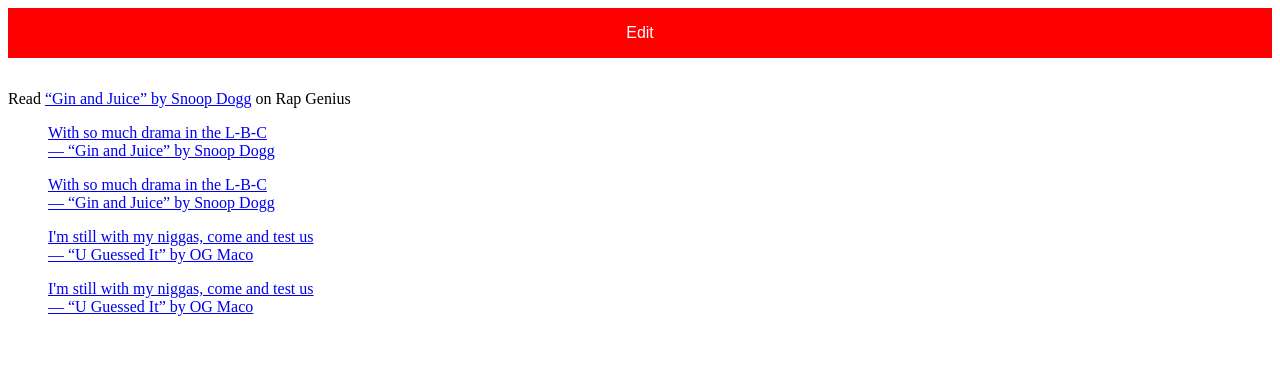
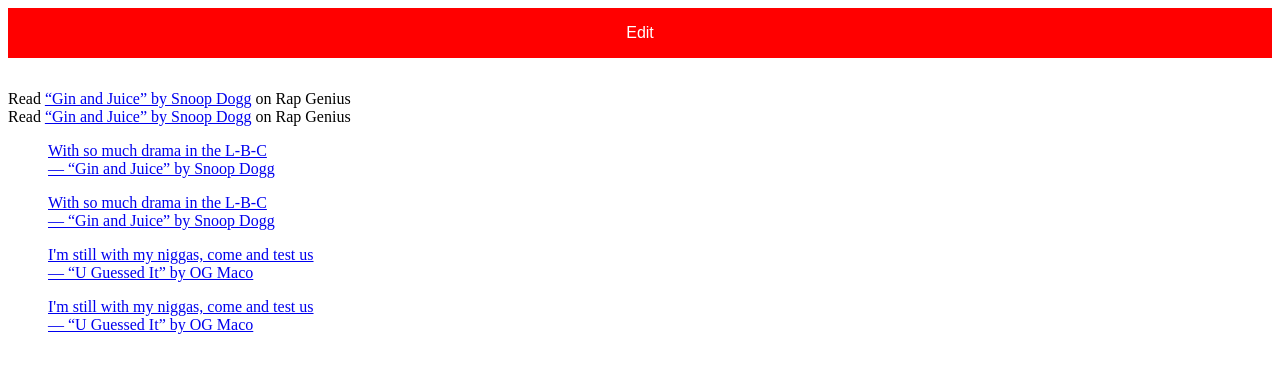
Before and after one commit to ehmorris/embed-testing, a plain HTML site: page index.html in a window 1280 px wide. Drawn offline with Linux system fonts and the light colour scheme; a script that the page names is missing.

Commit message:
Update index.html

```diff
--- a/index.html
+++ b/index.html
@@ -9,6 +9,8 @@
 
 <div id='rg_embed_link_167' class='rg_embed_link'>Read <a href="http://rap.edwin-rapgenius.fwd.wf/Snoop-dogg-gin-and-juice-lyrics">“Gin and Juice” by Snoop Dogg</a> on Rap Genius</div><script src='//rap.edwin-rapgenius.fwd.wf/songs/167/embed.js?u=1937'></script>
 
+<div id='rg_embed_link_167' class='rg_embed_link'>Read <a href="http://rap.edwin-rapgenius.fwd.wf/Snoop-dogg-gin-and-juice-lyrics">“Gin and Juice” by Snoop Dogg</a> on Rap Genius</div><script src='//rap.edwin-rapgenius.fwd.wf/songs/167/embed.js?dark=1&u=206801'></script>
+
 <blockquote class='rg_standalone_container' data-src='//rap.edwin-rapgenius.fwd.wf/annotations/6133/standalone_embed'><a href='http://rap.edwin-rapgenius.fwd.wf/6133/Snoop-dogg-gin-and-juice/With-so-much-drama-in-the-l-b-c'>With so much drama in the L-B-C</a><br><a href='http://rap.edwin-rapgenius.fwd.wf/Snoop-dogg-gin-and-juice-lyrics'>― “Gin and Juice” by Snoop Dogg</a></blockquote><script async src='//rap.edwin-rapgenius.fwd.wf/annotations/load_standalone_embeds.js'></script>
 
 <blockquote class='rg_standalone_container' data-src='//rap.edwin-rapgenius.fwd.wf/annotations/6133/standalone_embed?dark=1'><a href='http://rap.edwin-rapgenius.fwd.wf/6133/Snoop-dogg-gin-and-juice/With-so-much-drama-in-the-l-b-c'>With so much drama in the L-B-C</a><br><a href='http://rap.edwin-rapgenius.fwd.wf/Snoop-dogg-gin-and-juice-lyrics'>― “Gin and Juice” by Snoop Dogg</a></blockquote><script async src='//rap.edwin-rapgenius.fwd.wf/annotations/load_standalone_embeds.js'></script>
```
